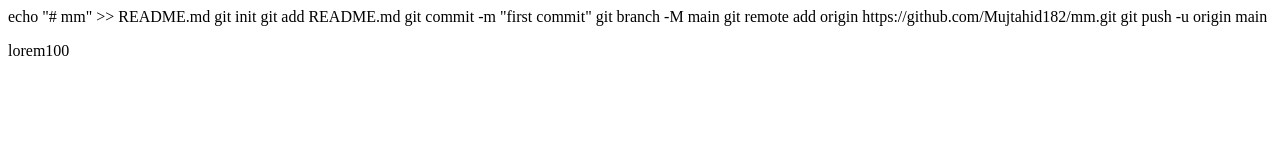
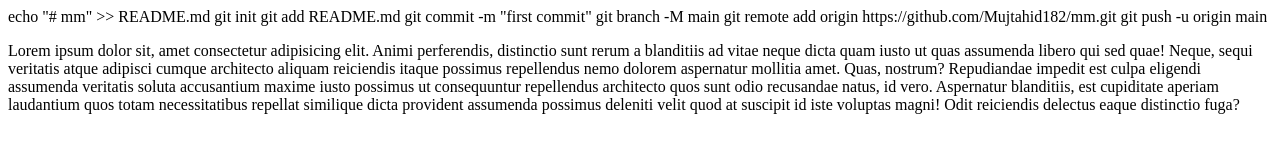
Before and after one commit to Mujtahid182/mm, a plain HTML site: page index.htm in a window 1280 px wide. Drawn offline with Linux system fonts and the light colour scheme.

Commit message:
first commit

```diff
--- a/index.htm
+++ b/index.htm
@@ -13,6 +13,6 @@ git commit -m "first commit"
 git branch -M main
 git remote add origin https://github.com/Mujtahid182/mm.git
 git push -u origin main
-<p>lorem100</p>
+<p>Lorem ipsum dolor sit, amet consectetur adipisicing elit. Animi perferendis, distinctio sunt rerum a blanditiis ad vitae neque dicta quam iusto ut quas assumenda libero qui sed quae! Neque, sequi veritatis atque adipisci cumque architecto aliquam reiciendis itaque possimus repellendus nemo dolorem aspernatur mollitia amet. Quas, nostrum? Repudiandae impedit est culpa eligendi assumenda veritatis soluta accusantium maxime iusto possimus ut consequuntur repellendus architecto quos sunt odio recusandae natus, id vero. Aspernatur blanditiis, est cupiditate aperiam laudantium quos totam necessitatibus repellat similique dicta provident assumenda possimus deleniti velit quod at suscipit id iste voluptas magni! Odit reiciendis delectus eaque distinctio fuga?</p>
 </body>
 </html>
```
